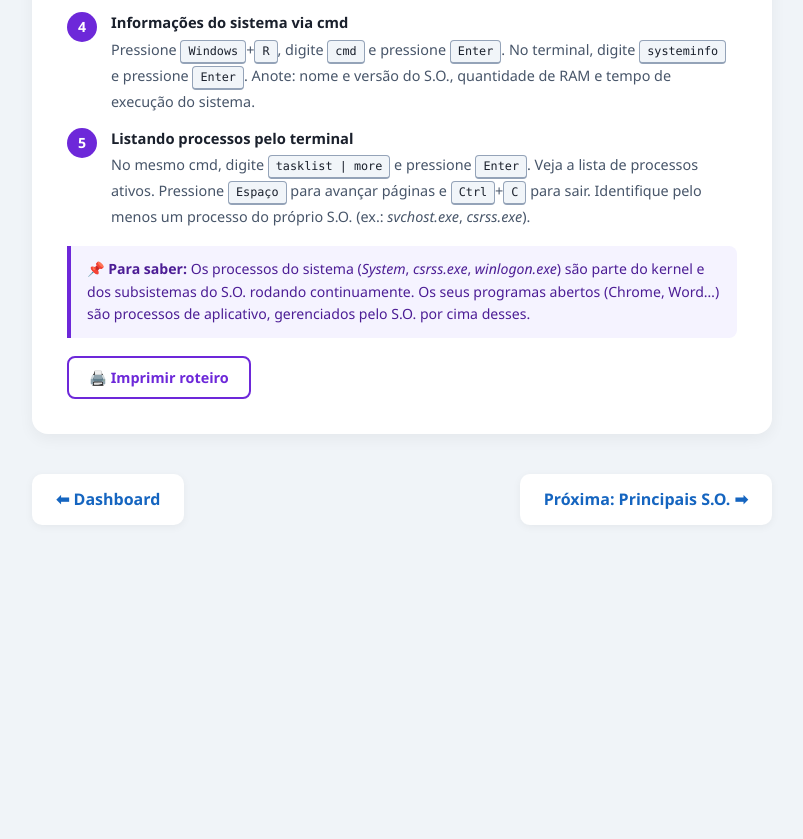
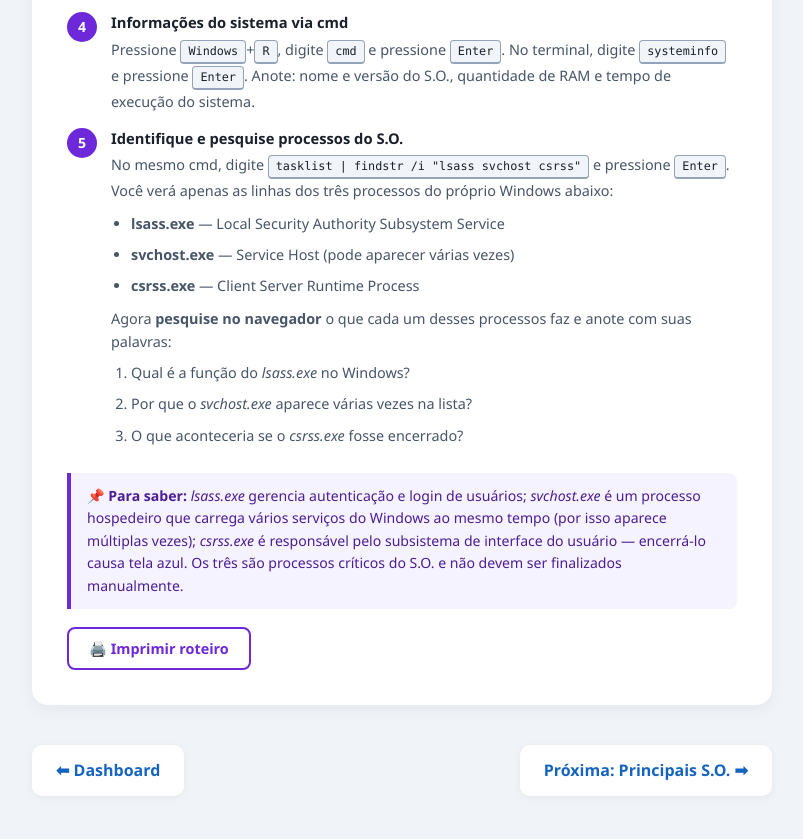
Before and after one commit to cesarazevedo/infodigitais, a plain HTML site: page uni1-01-fundamentos-so.html in a window 1280 px wide. Shown: the part 5632-6471 px from the top of the page, without its empty margins (238-1041 px from the left). Before the commit the page ends 6237 px from the top, so only its background shows below. Drawn offline with Linux system fonts and the light colour scheme.

Commit message:
Atualiza passo 5 da atividade prática 1.1: identificar e pesquisar lsass, svchost e csrss

```diff
--- a/uni1-01-fundamentos-so.html
+++ b/uni1-01-fundamentos-so.html
@@ -554,14 +554,27 @@
                 <div class="prat-step">
                     <div class="step-num">5</div>
                     <div class="step-body">
-                        <div class="step-label">Listando processos pelo terminal</div>
-                        <div class="step-desc">No mesmo cmd, digite <kbd>tasklist | more</kbd> e pressione <kbd>Enter</kbd>. Veja a lista de processos ativos. Pressione <kbd>Espa&ccedil;o</kbd> para avan&ccedil;ar p&aacute;ginas e <kbd>Ctrl</kbd>+<kbd>C</kbd> para sair. Identifique pelo menos um processo do pr&oacute;prio S.O. (ex.: <em>svchost.exe</em>, <em>csrss.exe</em>).</div>
+                        <div class="step-label">Identifique e pesquise processos do S.O.</div>
+                        <div class="step-desc">
+                            No mesmo cmd, digite <kbd>tasklist | findstr /i "lsass svchost csrss"</kbd> e pressione <kbd>Enter</kbd>. Voc&ecirc; ver&aacute; apenas as linhas dos tr&ecirc;s processos do pr&oacute;prio Windows abaixo:
+                            <ul style="margin:10px 0 10px 20px;">
+                                <li><strong>lsass.exe</strong> &mdash; Local Security Authority Subsystem Service</li>
+                                <li><strong>svchost.exe</strong> &mdash; Service Host (pode aparecer v&aacute;rias vezes)</li>
+                                <li><strong>csrss.exe</strong> &mdash; Client Server Runtime Process</li>
+                            </ul>
+                            Agora <strong>pesquise no navegador</strong> o que cada um desses processos faz e anote com suas palavras:
+                            <ol style="margin:8px 0 0 20px;">
+                                <li>Qual &eacute; a fun&ccedil;&atilde;o do <em>lsass.exe</em> no Windows?</li>
+                                <li>Por que o <em>svchost.exe</em> aparece v&aacute;rias vezes na lista?</li>
+                                <li>O que aconteceria se o <em>csrss.exe</em> fosse encerrado?</li>
+                            </ol>
+                        </div>
                     </div>
                 </div>
             </div>
 
             <div class="prat-observe">
-                <strong>&#x1F4CC; Para saber:</strong> Os processos do sistema (<em>System</em>, <em>csrss.exe</em>, <em>winlogon.exe</em>) s&atilde;o parte do kernel e dos subsistemas do S.O. rodando continuamente. Os seus programas abertos (Chrome, Word&hellip;) s&atilde;o processos de aplicativo, gerenciados pelo S.O. por cima desses.
+                <strong>&#x1F4CC; Para saber:</strong> <em>lsass.exe</em> gerencia autentica&ccedil;&atilde;o e login de usu&aacute;rios; <em>svchost.exe</em> &eacute; um processo hospedeiro que carrega v&aacute;rios servi&ccedil;os do Windows ao mesmo tempo (por isso aparece m&uacute;ltiplas vezes); <em>csrss.exe</em> &eacute; respons&aacute;vel pelo subsistema de interface do usu&aacute;rio &mdash; encerrá-lo causa tela azul. Os tr&ecirc;s s&atilde;o processos cr&iacute;ticos do S.O. e n&atilde;o devem ser finalizados manualmente.
             </div>
 
             <div class="ex-actions">
```
